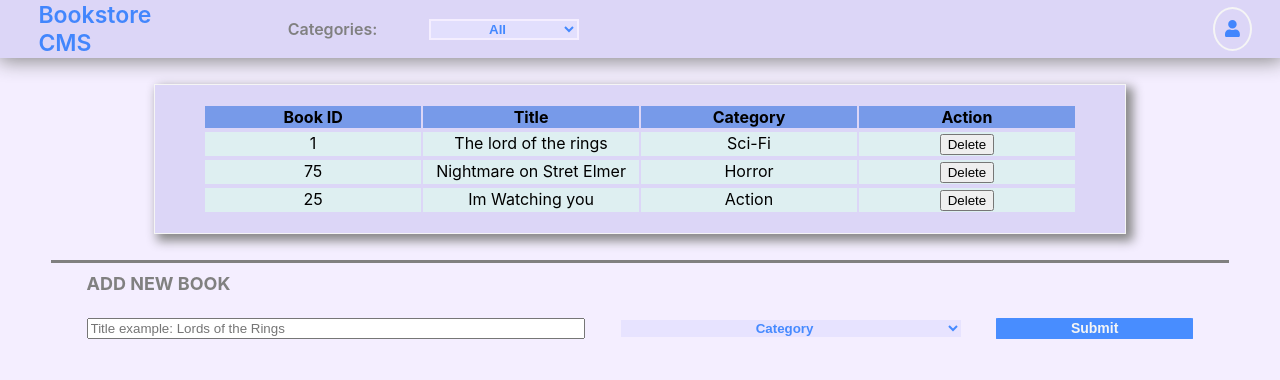
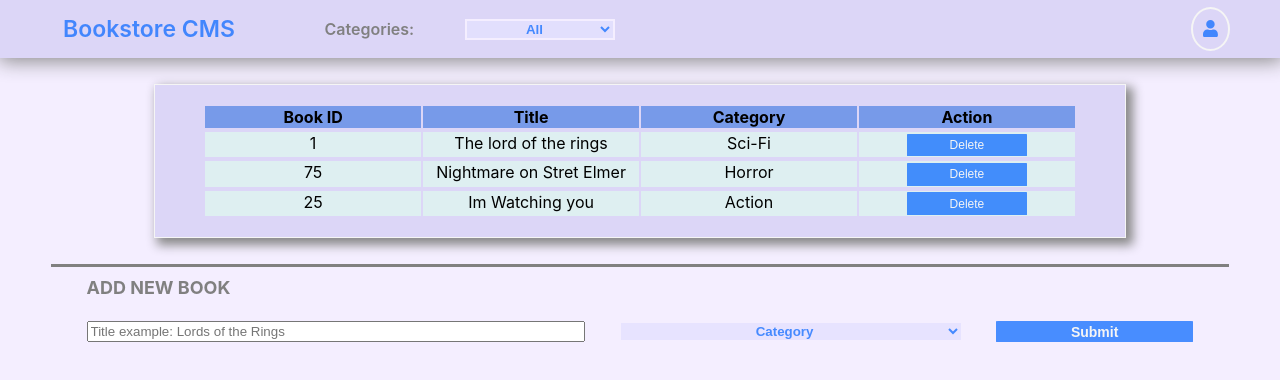
Before and after one commit to MephistoDevelop/React-Bookstore, a React (Create React App) app: page / in a window 1280 px wide. Shown: the top 380 px of the page. Built offline with nearby package versions, Linux system fonts and the light colour scheme.

Commit message:
ref(App):Change UI Styles

```diff
--- a/src/assets/styles/styles.css
+++ b/src/assets/styles/styles.css
@@ -55,7 +55,7 @@ rgba(0,100,255,0.7);
 font-size: 23px;
 }
 #profile-icon-container{
-  width: 59%;
+  width: 50%;
   display: flex;
   justify-content: end;
 
@@ -99,6 +99,7 @@ text-align: center;;
 .form-cbx{
     width: 35% !important;
     margin-right: 3%;
+
 }
 #form-btn{
   width: 20%;
@@ -123,3 +124,20 @@ font-weight: 700;
   font-weight: 600;
   border-radius: 1%;;
 }
+#form-btn:hover{
+  transform: scale(1.04);
+  transition: 0.2s;
+}
+.btn{
+  background-color:rgba(0,100,255,0.7);
+  border: none;
+  color:whitesmoke;
+  font-size: 12px;
+  font-weight: 500;
+  border-radius: 1%;;
+  padding: 2% 20%;;
+}
+.btn:hover{
+  transform: scale(1.04);
+
+}
--- a/src/components/Book.js
+++ b/src/components/Book.js
@@ -18,7 +18,7 @@ const Book = (props) => {
         <td>{title}</td>
         <td>{category}</td>
         <td>
-          <input type="button" name={`bookid${id}`} value="Delete" onClick={() => deleteBook(id)} />
+          <input className="btn" type="button" name={`bookid${id}`} value="Delete" onClick={() => deleteBook(id)} />
         </td>
       </table>
     </div>
```
